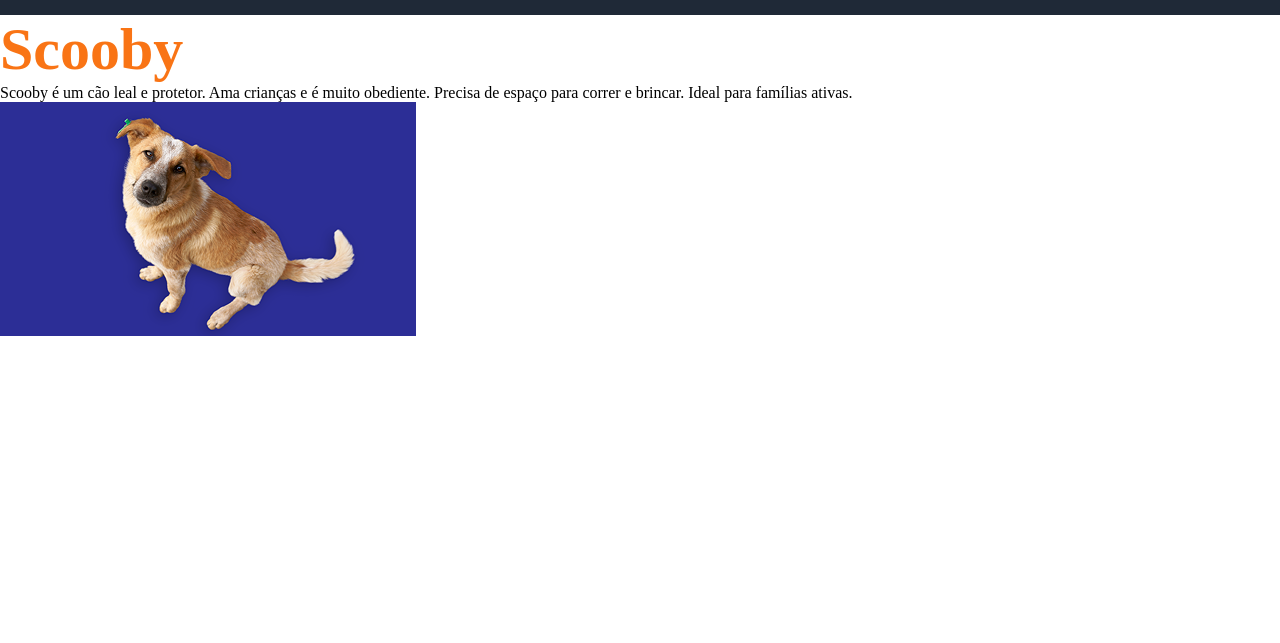
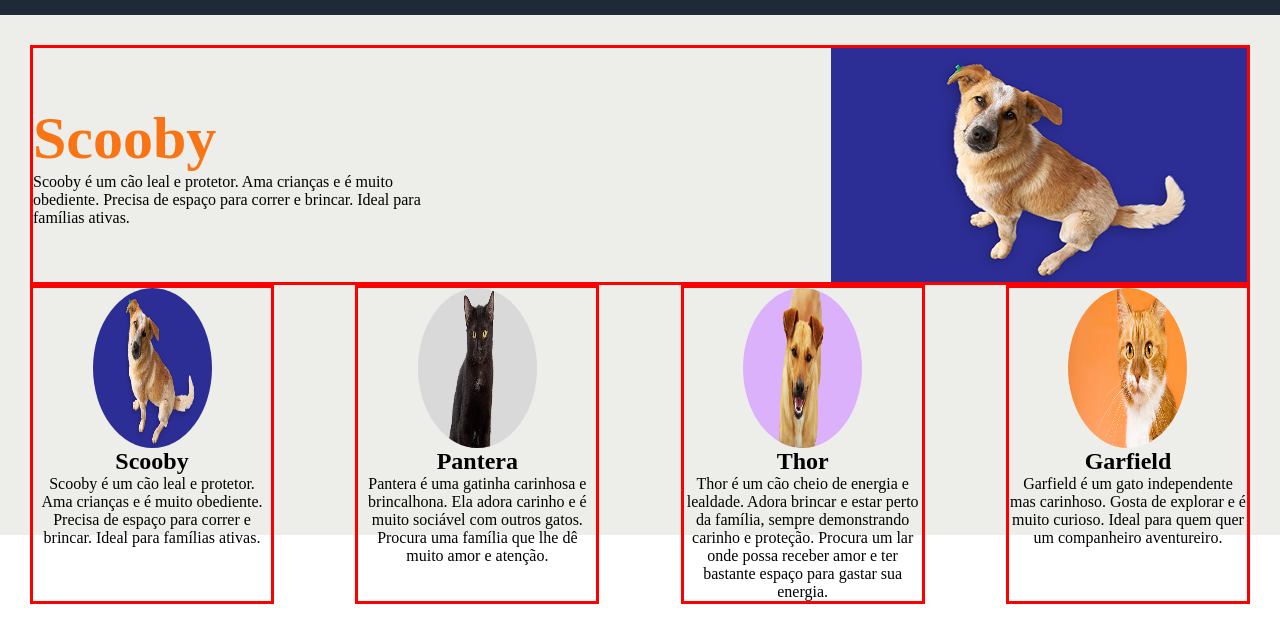
Before and after one commit to AlyneP/Pet_Adopt, a plain HTML site: page index.html in a window 1280 px wide. Shown: the part 105-748 px from the top of the page. Drawn offline with Linux system fonts and the light colour scheme.

Commit message:
First commit

```diff
--- a/index.html
+++ b/index.html
@@ -20,9 +20,37 @@
                     <p>Scooby é um cão leal e protetor. Ama crianças e é muito obediente. Precisa de espaço para correr e brincar. Ideal para famílias ativas. </p>
                 </div>
 
-                <img id="fotoGrande" src="./assets/scoobyQuadrado.png" alt="foto do pet para adoção">
+                <img id="fotoGrande" src="./assets/Scooby.png" alt="foto do pet para adoção">
 
             </article>
+
+            <section class="galeriaPet">
+
+                <div class="pet">
+                    <img class="img_Pet" src="/assets/Scooby.png" alt="cachorro, porte médio com a pelagem amarelo a branco">
+                    <h2 class="nome">Scooby</h2>
+                    <p class="descricao">Scooby é um cão leal e protetor. Ama crianças e é muito obediente. Precisa de espaço para correr e brincar. Ideal para famílias ativas.</p>
+                </div>
+
+                <div class="pet">
+                    <img class="img_Pet" src="./assets/Pantera.png" alt="gato de porte médio com a pelagem preta">
+                    <h2 class="nome">Pantera</h2>
+                    <p class="descricao">Pantera é uma gatinha carinhosa e brincalhona. Ela adora carinho e é muito sociável com outros gatos. Procura uma família que lhe dê muito amor e atenção.</p>
+                </div>
+
+                <div class="pet">
+                    <img class="img_Pet" src="./assets/Thor.png" alt="cachorro de porte médio de pelagem amarelo e branco">
+                    <h2 class="nome">Thor</h2>
+                    <p class="descricao">Thor é um cão cheio de energia e lealdade. Adora brincar e estar perto da família, sempre demonstrando carinho e proteção. Procura um lar onde possa receber amor e ter bastante espaço para gastar sua energia.</p>
+                </div>
+
+                <div class="pet">
+                    <img class="img_Pet" src="./assets/Garfield.png" alt="gato de pelagem amarelo e branco">
+                    <h2 class="nome">Garfield</h2>
+                    <p class="descricao">Garfield é um gato independente mas carinhoso. Gosta de explorar e é muito curioso. Ideal para quem quer um companheiro aventureiro.</p>
+                </div>
+
+            </section>
 
         </section>
     </main>
--- a/style.scss
+++ b/style.scss
@@ -25,11 +25,53 @@ header {
 }
 
 .banner {
+    background-color: #edede9;
+    height: 65vh;
+    padding: 30px;
 
-    #nomeDoPet {
+    article {
+        border: solid red;
+        display: flex;
+        align-items: center;
+        justify-content: space-evenly;
+
+        .info_Pet {
+            p {
+                width: 50%;
+            }
+        }
+
+    }
+
+
+}
+
+#nomeDoPet {
         color: #F97415;
         font-weight: 700;
         font-size: 3.75rem;
     }
+//galeria de imagens circulares
+.galeriaPet {
+    display: flex;
+    justify-content: space-between;
+}
 
+        .pet {
+            border: solid red;
+            width: 20%;
+            display: flex;
+            flex-direction: column;
+            align-items: center;
+            text-align: center;
+
+            .descricao {
+
+            }
+
+        .img_Pet {
+            width: 50%;
+            height: 20vh;
+            border-radius: 90%;
+    }
 }
```
Also changed, not shown: assets/Garfield.png (renamed from assets/GarfieldQuadrado.png), assets/Pantera.png (renamed from assets/panteraQuadrado.png), assets/Scooby.png (renamed from assets/scoobyQuadrado.png), assets/Thor.png (renamed from assets/thorQuadrado.png), style.css, 1 other file.
